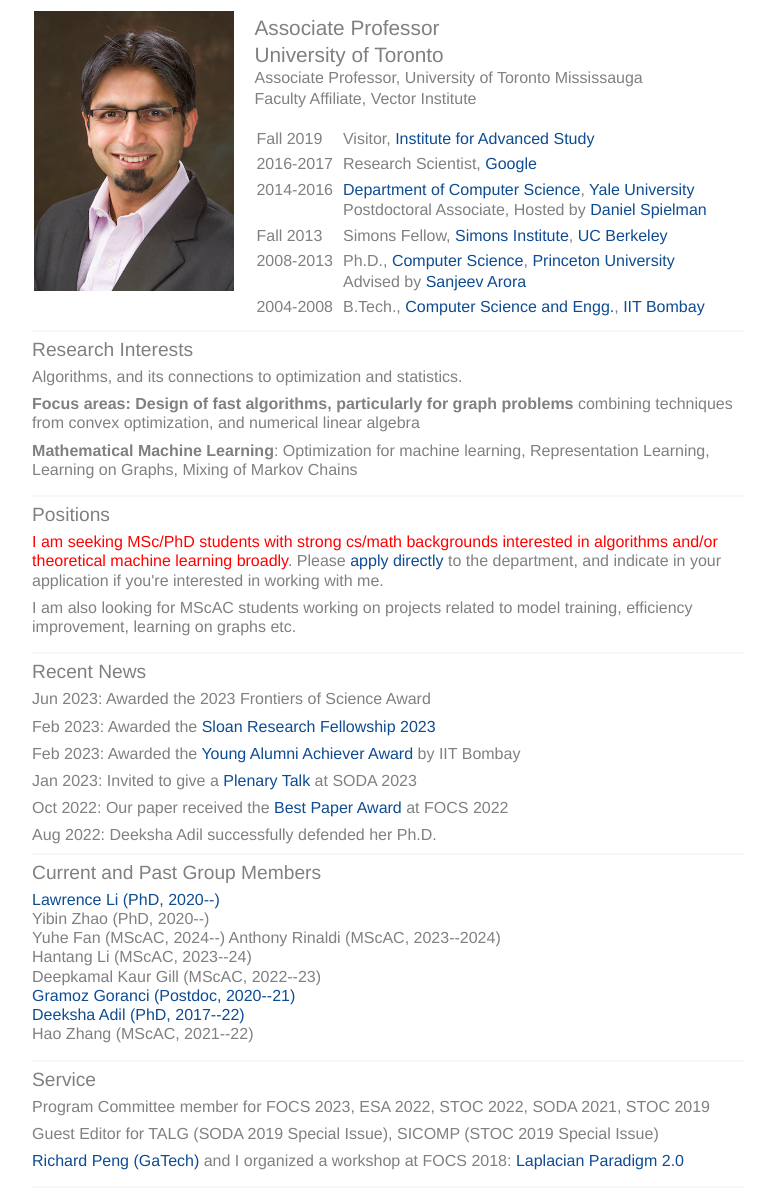
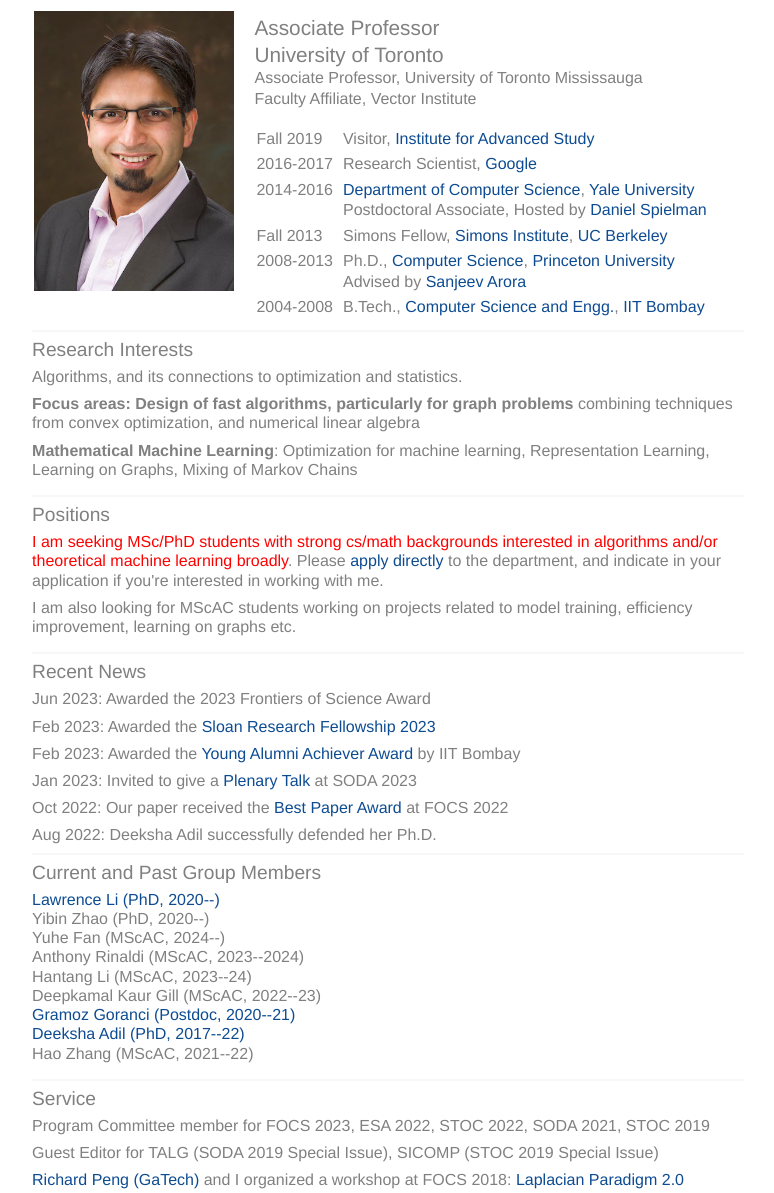
Before and after one commit to sachdevasushant/sachdevasushant.github.io, a plain HTML site: page index.html in a window 1280 px wide. Shown: the part 69-1262 px from the top of the page, without its empty margins (252-1026 px from the left). Drawn offline with nearby package versions, Linux system fonts and the light colour scheme.

Commit message:
Fixed yuhe line

```diff
--- a/index.html
+++ b/index.html
@@ -255,7 +255,7 @@
 	  Lawrence Li (PhD, 2020--)</a>
 	<br/>
 	Yibin Zhao (PhD, 2020--)<br/>
-	Yuhe Fan (MScAC, 2024--)
+	Yuhe Fan (MScAC, 2024--)<br/>
 	Anthony Rinaldi (MScAC, 2023--2024)<br/>
 	Hantang Li (MScAC, 2023--24)<br/>
 	Deepkamal Kaur Gill (MScAC, 2022--23)<br/>
```
